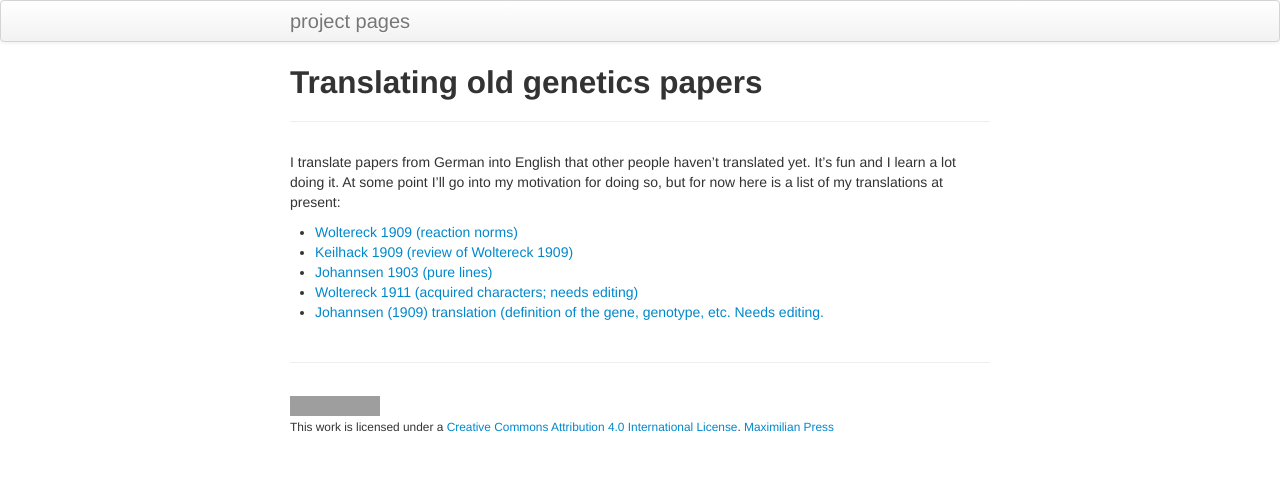
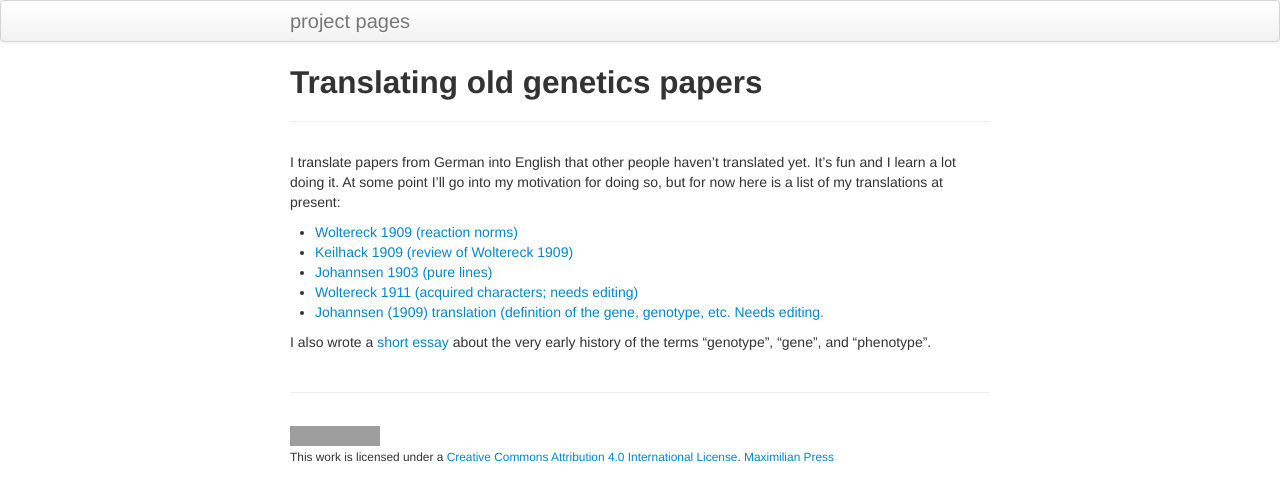
Before and after one commit to maximilianpress/projects, a Jekyll site: the page built from pages/woltereck.md, in a window 1280 px wide. Shown: the top 501 px of the page. Built offline with Jekyll 4.4.1, drawn with Linux system fonts in a browser that asks for light colours; grey boxes are pictures that could not be loaded.

Commit message:
added gene essay to translation page.

```diff
--- a/pages/woltereck.md
+++ b/pages/woltereck.md
@@ -11,3 +11,5 @@ I translate papers from German into English that other people haven't translated
  * [Johannsen 1903 (pure lines)](https://osf.io/mksrb/)
  * [Woltereck 1911 (acquired characters; needs editing)](https://osf.io/29vt3)
  * [Johannsen (1909) translation (definition of the gene, genotype, etc. Needs editing.](https://osf.io/prt6f/)
+
+I also wrote a [short essay](https://osf.io/bmxzd/) about the very early history of the terms "genotype", "gene", and "phenotype".
```
